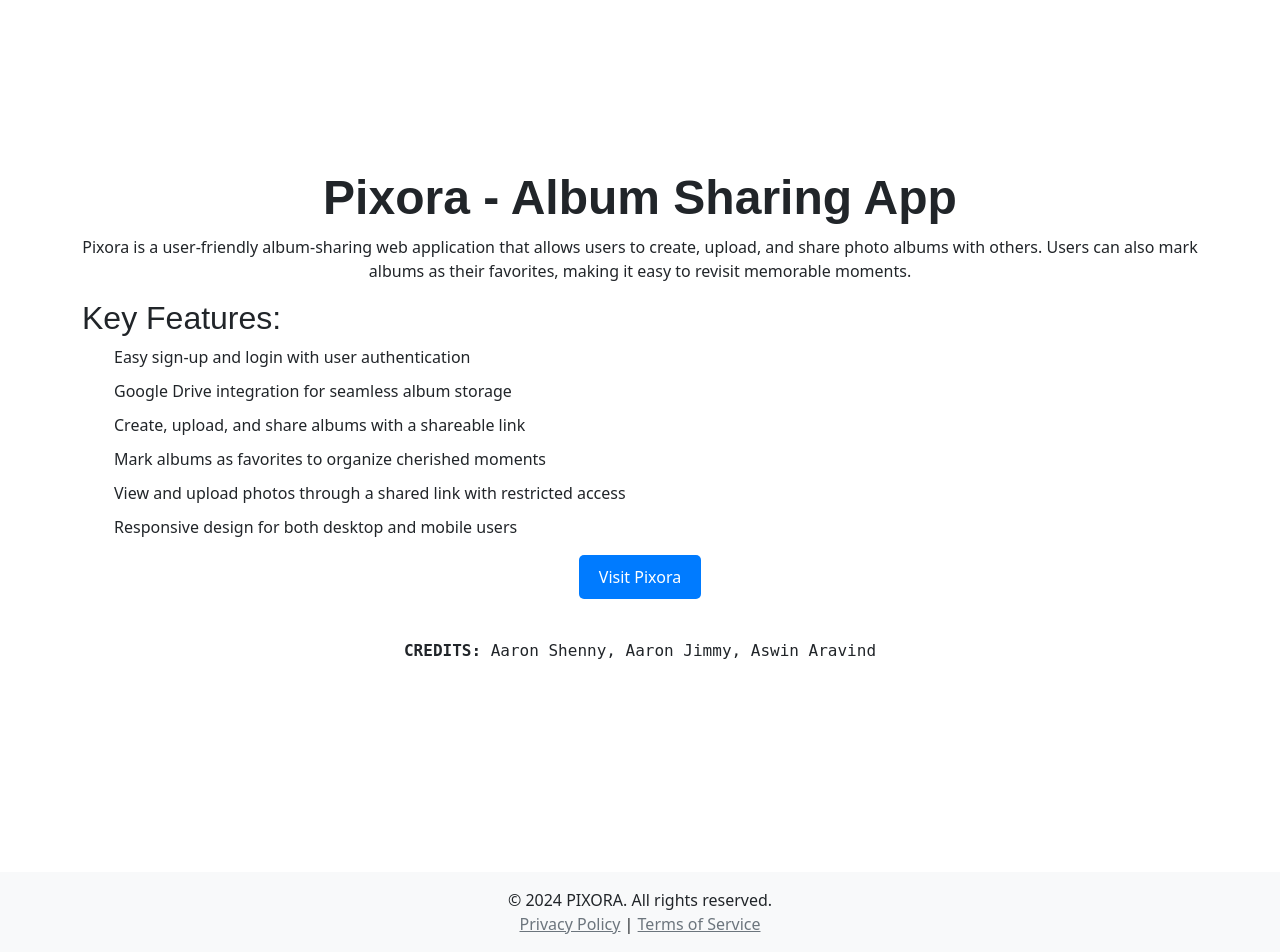
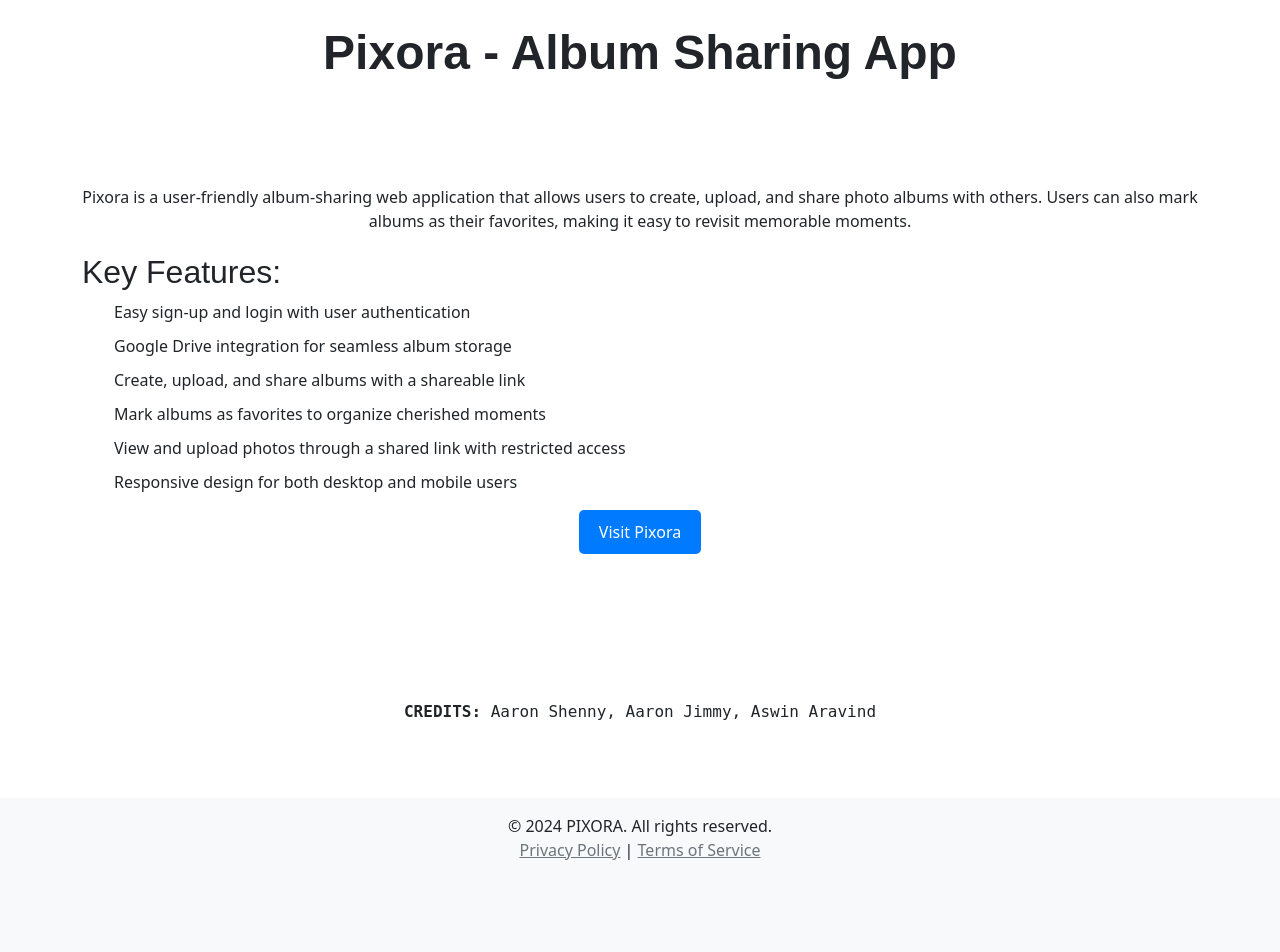
Before and after one commit to aswinaravind27/pics-app, a Django app: page / in a window 1280 px wide. Shown: the part 56-1008 px from the top of the page. After the commit the page ends 916 px from the top, so only its background shows below. Run offline with Django 3.2, Linux system fonts and the light colour scheme.

Commit message:
fixed alignments

```diff
--- a/templates/index.html
+++ b/templates/index.html
@@ -4,10 +4,16 @@
 {% endblock %}
 
 {% block content %}
-<div style="display: flex; justify-content: center; align-items: center; height: 100vh; text-align: center;">
+<!-- Title at the top -->
+<div style="text-align: center; margin-top: 20px;">
+    <h1 style="font-family: 'Arial', sans-serif; font-weight: bold; font-size: 48px;">Pixora - Album Sharing App</h1>
+</div>
+
+<!-- Main content centered vertically with more upward adjustment -->
+<div style="display: flex; justify-content: center; align-items: center; height: 70vh; text-align: center;">
     <div>
-        <h1 style="margin-top: 0; font-family: 'Arial', sans-serif; font-weight: bold; font-size: 48px;">Pixora - Album Sharing App</h1>
-        <p>
+        <!-- Move the description text a bit higher with reduced margin -->
+        <p style="margin-bottom: 20px;">
             Pixora is a user-friendly album-sharing web application that allows users to create, upload, and share photo albums with others.
             Users can also mark albums as their favorites, making it easy to revisit memorable moments.
         </p>
@@ -25,17 +31,20 @@
                 Visit Pixora
             </a>
         </div>
-        <p style="font-family: 'Bell MT', monospace; margin-top: 40px;">
-            <strong>CREDITS:</strong>
-            <a href="https://instagram.com/aaronshenny" target="_blank" class="credit-link">Aaron Shenny</a>,
-            <a href="https://instagram.com/aaronjimmy_207" target="_blank" class="credit-link">Aaron Jimmy</a>,
-            <a href="https://instagram.com/aswinaravind27" target="_blank" class="credit-link">Aswin Aravind</a>
-        </p>
     </div>
 </div>
 
+<!-- Credits section moved up -->
+<div style="text-align: center; padding: 10px 0; margin-top: 40px;">
+    <p style="font-family: 'Bell MT', monospace;">
+        <strong>CREDITS:</strong>
+        <a href="https://instagram.com/aaronshenny" target="_blank" class="credit-link">Aaron Shenny</a>,
+        <a href="https://instagram.com/aaronjimmy_207" target="_blank" class="credit-link">Aaron Jimmy</a>,
+        <a href="https://instagram.com/aswinaravind27" target="_blank" class="credit-link">Aswin Aravind</a>
+    </p>
+</div>
+
 <style>
-
     .credit-link {
         text-decoration: none;
         color: inherit;
```
